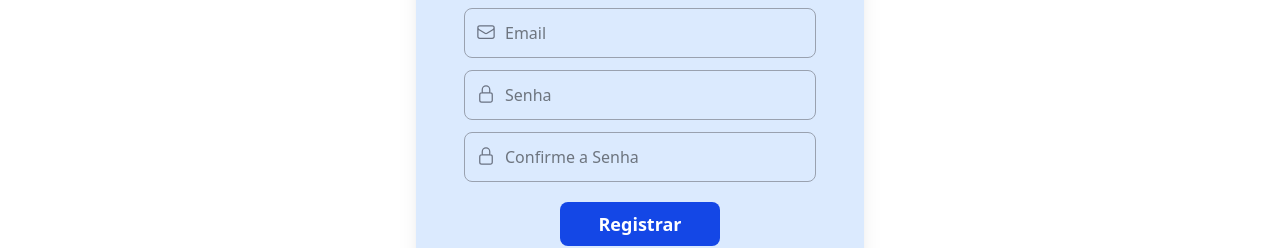
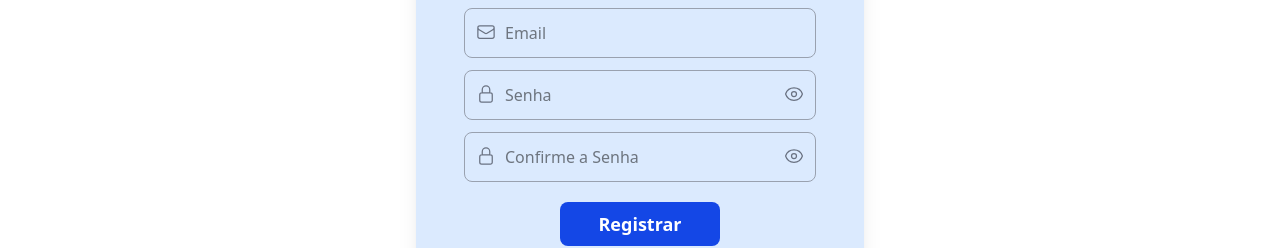
Before and after one commit to Calculadora-do-Agricultor/calculadora-do-agricultor-front, a React (Vite) app: page /Register in a window 1280 px wide. Shown: the part 390-638 px from the top of the page. Built offline with nearby package versions, Linux system fonts and the light colour scheme; no server answers.

Commit message:
feat(login/register): add toggle password visibility functionality
Add eye icons to toggle password visibility in the login and register forms. This improves user experience by allowing users to view their password while typing.

```diff
--- a/src/pages/Login/Login.jsx
+++ b/src/pages/Login/Login.jsx
@@ -2,7 +2,7 @@ import React, { useState } from "react";
 import { useNavigate } from 'react-router-dom';
 import { signInWithEmailAndPassword } from "firebase/auth";
 import { auth } from "../../services/firebaseConfig";
-import { EnvelopeIcon, LockClosedIcon } from '@heroicons/react/24/outline';
+import { EnvelopeIcon, LockClosedIcon, EyeIcon, EyeSlashIcon } from '@heroicons/react/24/outline';
 import Alert from '../../components/Alert/Alert';
 
 
@@ -13,6 +13,7 @@ const Login = () => {
   const [password, setPassword] = useState("");
   const [error, setError] = useState("");
   const [loading, setLoading] = useState(false);
+  const [showPassword, setShowPassword] = useState(false);
 
   const validateForm = () => {
     if (!email.trim()) {
@@ -96,13 +97,24 @@ const Login = () => {
 </div>
         <div className="relative">
           <input
-            typeholder="Senha"
+            type={showPassword ? "text" : "password"}
             placeholder="Senha"
-            className="w-full p-3 pl-10 pr-10 border border-gray-400 rounded-lg focus:outline-none focus:ring-2 focus:ring-blue-400"
+            className="w-full p-3 pl-10 pr-10 border border-gray-400 rounded-lg focus:outline-none focus:ring-2 focus:ring-blue-400 transition-all duration-200 hover:border-blue-500"
             onChange={(e) => setPassword(e.target.value)}
             required
           />
           <LockClosedIcon className="w-5 h-5 text-gray-500 absolute left-3 top-3.5" />
+          <button
+            type="button"
+            onClick={() => setShowPassword(!showPassword)}
+            className="absolute right-3 top-3.5 text-gray-500 hover:text-blue-600 transition-colors duration-200"
+          >
+            {showPassword ? (
+              <EyeSlashIcon className="w-5 h-5" />
+            ) : (
+              <EyeIcon className="w-5 h-5" />
+            )}
+          </button>
         </div>
 
         {error && <Alert type="error" message={error} onClose={() => setError("")} />}
--- a/src/pages/Register/Register.jsx
+++ b/src/pages/Register/Register.jsx
@@ -2,7 +2,7 @@ import React, { useState } from "react";
 import { doc, setDoc } from 'firebase/firestore';
 import { useCreateUserWithEmailAndPassword } from 'react-firebase-hooks/auth';
 import { auth, db } from "../../services/firebaseConfig";
-import { EnvelopeIcon, LockClosedIcon, UserIcon } from '@heroicons/react/24/outline';
+import { EnvelopeIcon, LockClosedIcon, UserIcon, EyeIcon, EyeSlashIcon } from '@heroicons/react/24/outline';
 import Alert from '../../components/Alert/Alert';
 
 const Register = () => {
@@ -13,6 +13,8 @@ const Register = () => {
   const [role, setRole] = useState('user');
   const [errorMessage, setErrorMessage] = useState('');
   const [loading, setLoading] = useState(false);
+  const [showPassword, setShowPassword] = useState(false);
+  const [showConfirmPassword, setShowConfirmPassword] = useState(false);
 
   const validateForm = () => {
     if (!name.trim()) {
@@ -154,26 +156,48 @@ const Register = () => {
 
         <div className="relative">
           <input
-            type="password"
+            type={showPassword ? "text" : "password"}
             placeholder="Senha"
-            className="w-full p-3 pl-10 border border-gray-400 rounded-lg focus:outline-none focus:ring-2 focus:ring-blue-400"
+            className="w-full p-3 pl-10 pr-10 border border-gray-400 rounded-lg focus:outline-none focus:ring-2 focus:ring-blue-400 transition-all duration-200 hover:border-blue-500"
             onChange={(e) => setPassword(e.target.value)}
             required
             minLength={6}
           />
           <LockClosedIcon className="w-5 h-5 text-gray-500 absolute left-3 top-3.5" />
+          <button
+            type="button"
+            onClick={() => setShowPassword(!showPassword)}
+            className="absolute right-3 top-3.5 text-gray-500 hover:text-blue-600 transition-colors duration-200"
+          >
+            {showPassword ? (
+              <EyeSlashIcon className="w-5 h-5" />
+            ) : (
+              <EyeIcon className="w-5 h-5" />
+            )}
+          </button>
         </div>
 
         <div className="relative">
           <input
-            type="password"
+            type={showConfirmPassword ? "text" : "password"}
             placeholder="Confirme a Senha"
-            className="w-full p-3 pl-10 border border-gray-400 rounded-lg focus:outline-none focus:ring-2 focus:ring-blue-400"
+            className="w-full p-3 pl-10 pr-10 border border-gray-400 rounded-lg focus:outline-none focus:ring-2 focus:ring-blue-400 transition-all duration-200 hover:border-blue-500"
             onChange={(e) => setConfirmPassword(e.target.value)}
             required
             minLength={6}
           />
           <LockClosedIcon className="w-5 h-5 text-gray-500 absolute left-3 top-3.5" />
+          <button
+            type="button"
+            onClick={() => setShowConfirmPassword(!showConfirmPassword)}
+            className="absolute right-3 top-3.5 text-gray-500 hover:text-blue-600 transition-colors duration-200"
+          >
+            {showConfirmPassword ? (
+              <EyeSlashIcon className="w-5 h-5" />
+            ) : (
+              <EyeIcon className="w-5 h-5" />
+            )}
+          </button>
         </div>
 
         {errorMessage && <Alert type="error" message={errorMessage} onClose={() => setErrorMessage('')} />}
```
